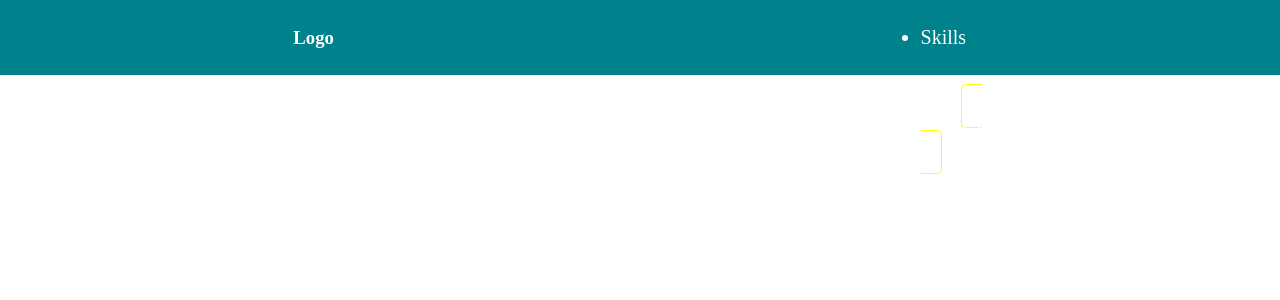
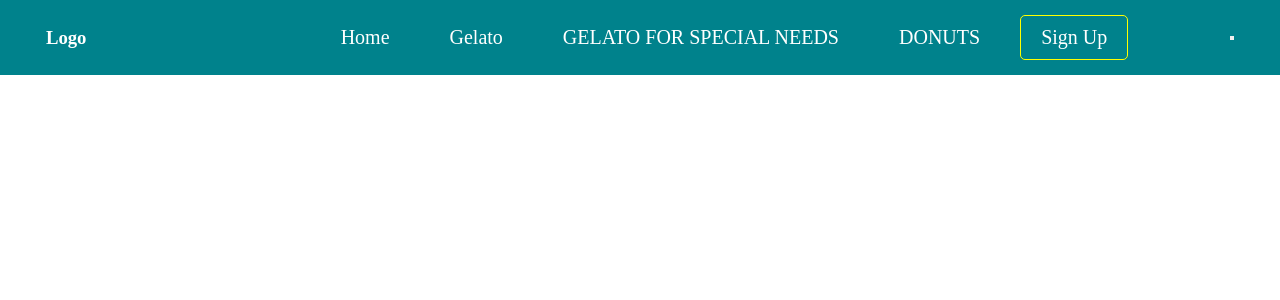
Before and after one commit to IonutDevBst/Proiect-Deloitte1, a React (Create React App) app: page / in a window 1280 px wide. Shown: the top 300 px of the page. Built offline with nearby package versions, Linux system fonts and the light colour scheme.

Commit message:
Adaugare nume meniu

```diff
--- a/src/components/Navbar.css
+++ b/src/components/Navbar.css
@@ -40,21 +40,23 @@
     border-radius: 5px;
 }
 
+/*
 .mobile-menu-icon {
 display: none;
 }
 
 @media screen and (max-width: 780px){
-    .log {
+    .Log {
         display: flex;
         position: absolute;
         top: 15px;
         left: 35px;
     }
-    .nav-links {
+
+    .nav-Links {
         display: none;
     }
-    .nav-links-mobile {
+    .nav-Links-mobile {
         position: absolute;
         display: block;
         list-style: none;
@@ -67,7 +69,7 @@ display: none;
     .skills,
     .about,
     .contact,
-    .signup{
+    .signup {
         color: white;
         text-align: center;
         padding: 32px;
@@ -89,3 +91,4 @@ display: none;
          right: 25px;
     }
 }
+*/
--- a/src/components/Navbar.js
+++ b/src/components/Navbar.js
@@ -11,18 +11,18 @@ const Navbar = () => {
 
         <nav className="navbar">
            <h3 className="logo">Logo</h3>
-           <ul className={isMobile ? "nav-links-mobile" : "nav-links"}>
+           <ul className="nav-links navbar">
                <Link to="/home" className="home">
                    <li>Home</li>
                </Link>
                <Link to="/about" className="about">
-                   <li>About</li>
+                   <li>Gelato</li>
                </Link>
                <Link to="/skills" className="skills">
-                   <li>Skills</li>
+                   <li>GELATO FOR SPECIAL NEEDS </li>
                </Link>
                <Link to="/contact" className="contact">
-                   <li>Contact</li>
+                   <li>DONUTS</li>
                </Link>
                <Link to="/signup" className="signup">
                    <li>Sign Up</li>
```
